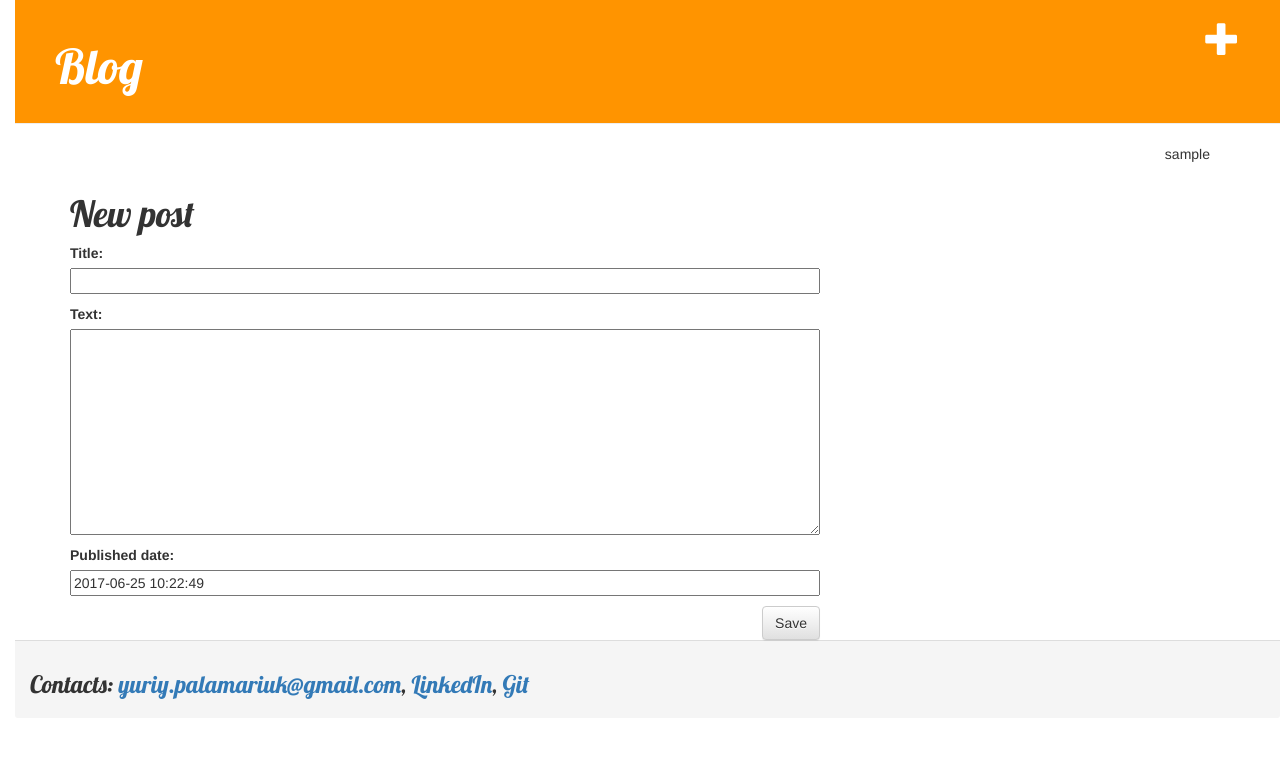
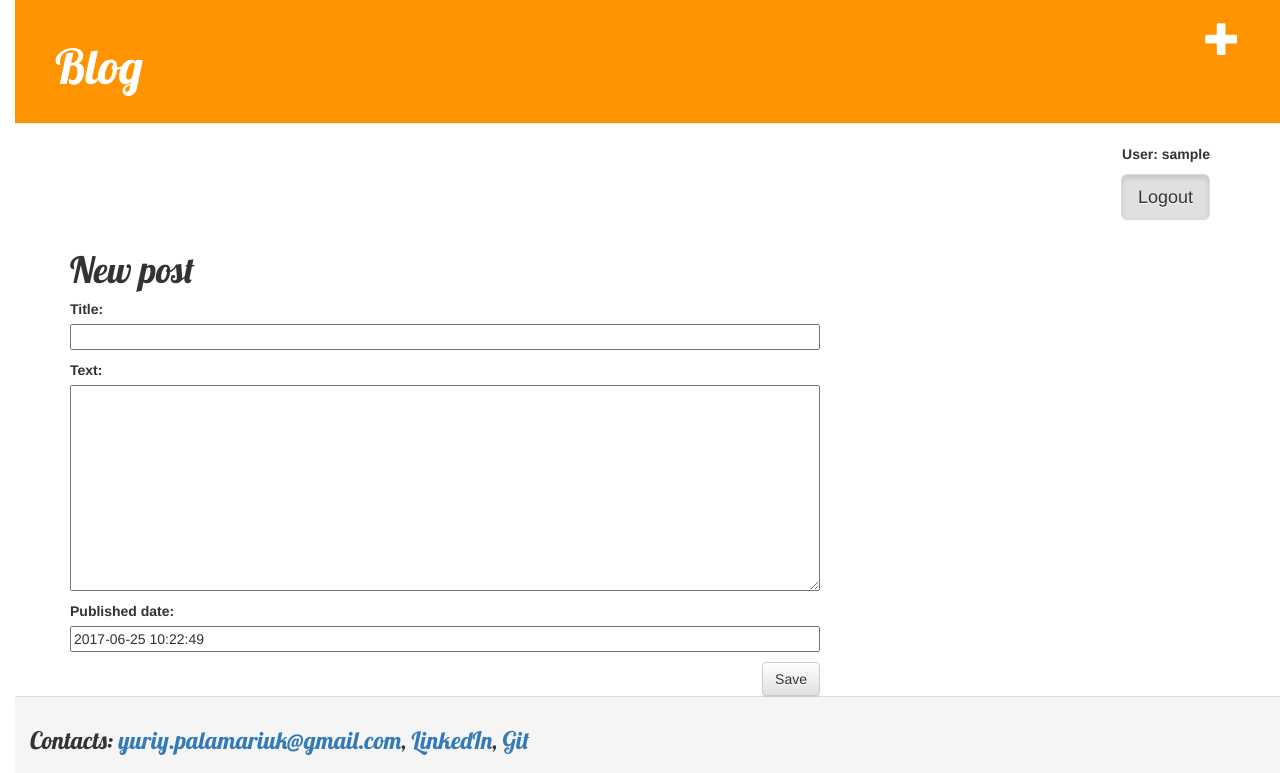
Before and after one commit to YuriyPalamariuk/blog, a Django app: page /post/new/ in a window 1280 px wide. Shown: the top 773 px of the page. Run offline with Django 3.2, Linux system fonts and the light colour scheme; the visitor is signed in with stand-in values (Sample User, id 1); some libraries are stand-ins or nearby versions.

Commit message:
Add into base template buttons login/logout

```diff
--- a/blog/templates/blog/base.html
+++ b/blog/templates/blog/base.html
@@ -13,7 +13,12 @@
   <h1><a href="/">Blog</a></h1>
 </div>
 <div class="content container">
-  <p align="right">{{ user }}</p>
+  {% if user.is_anonymous %}
+    <p align="right"><a href="/login/" class="btn btn-default btn-lg active" role="button">Login</a></p>
+  {% else %}
+    <p align="right"><strong>User: {{ user }}</strong></p>
+    <p align="right"><a href="/logout/" class="btn btn-default btn-lg active" role="button">Logout</a></p>
+  {% endif %}
   <div class="row">
     <div class="col-md-8">
       {% block content %}
```
